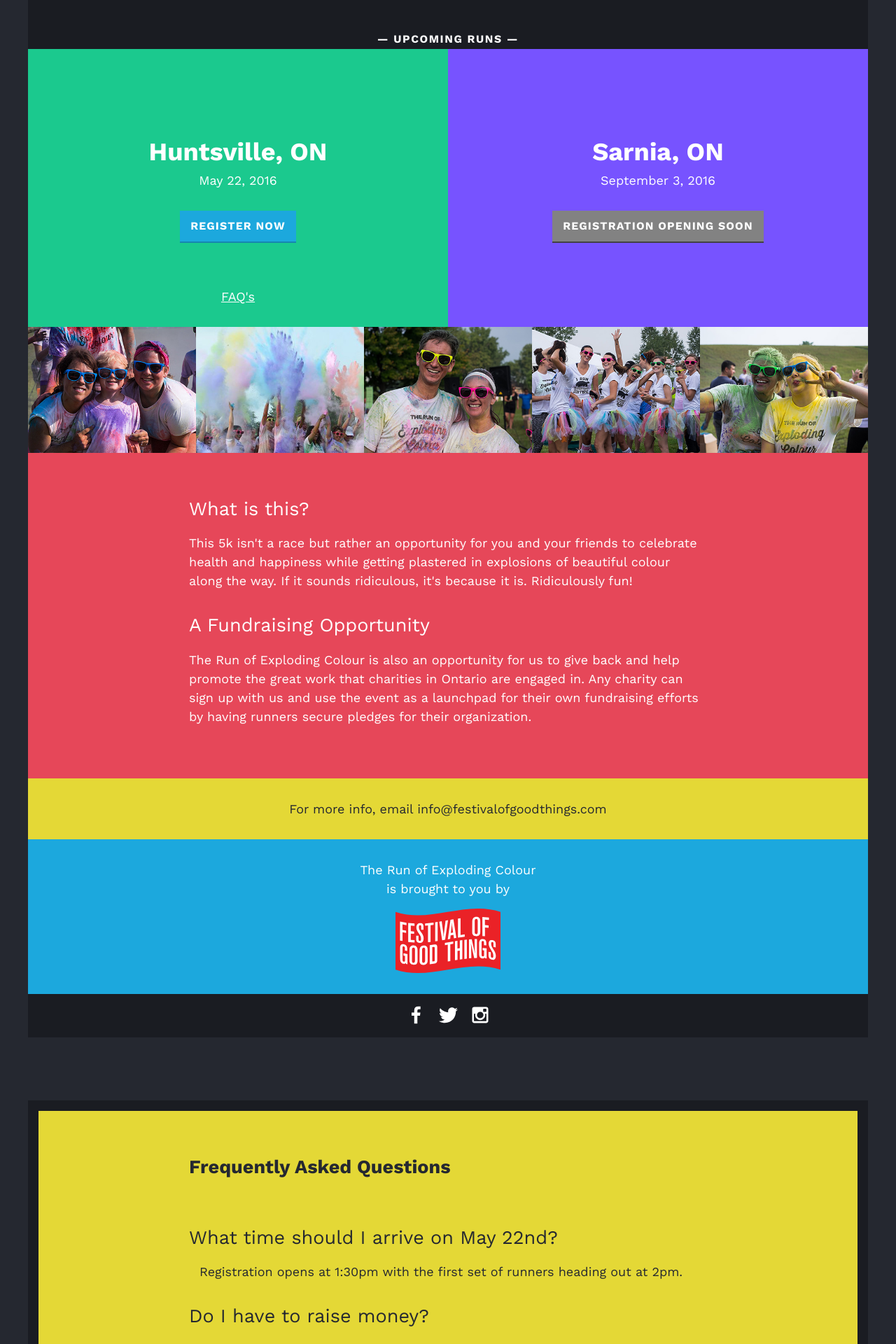
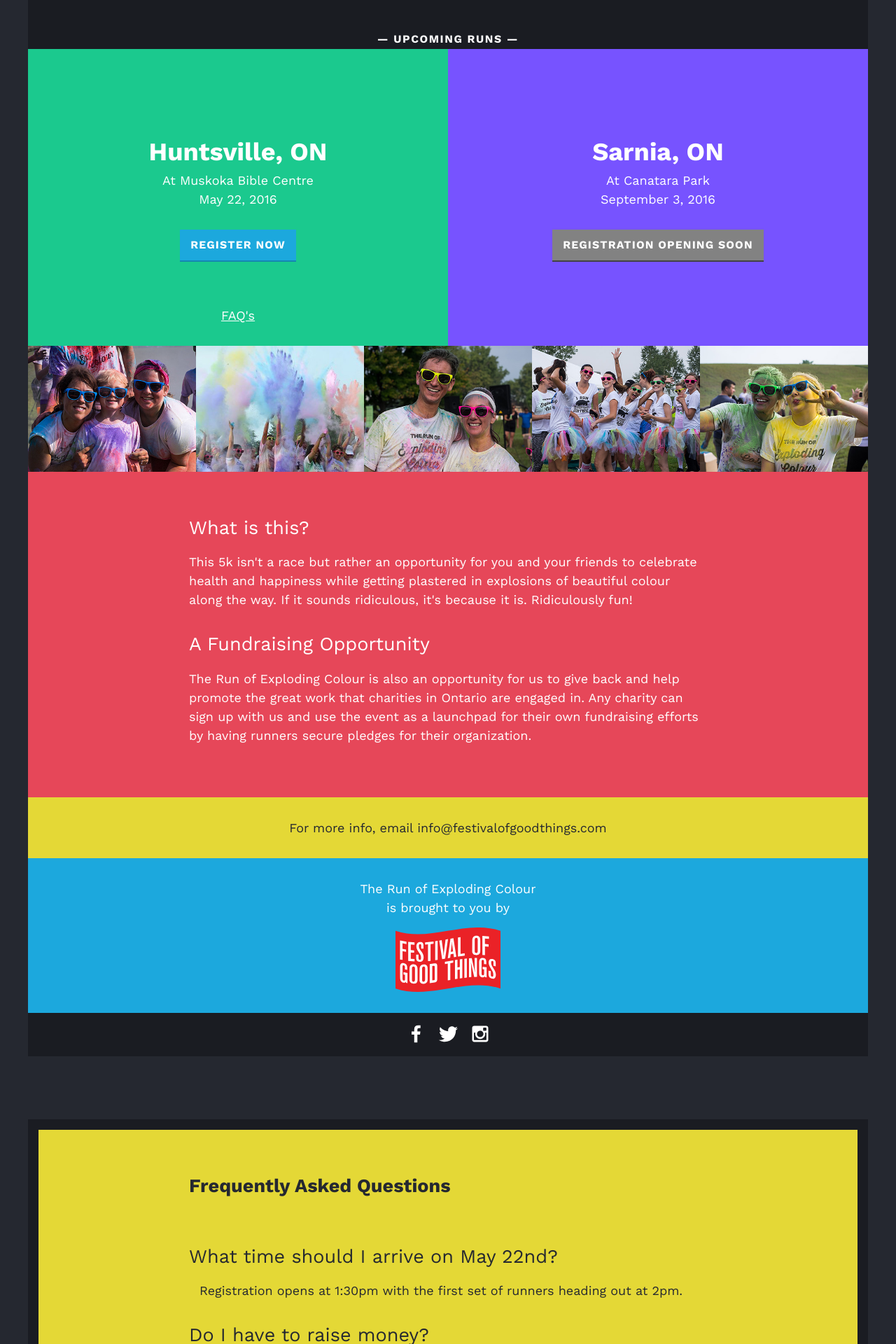
Before and after one commit to storyboardinc/exploding-colour, a Jekyll site: the page built from index.html, in a window 1280 px wide. Shown: the part 623-2543 px from the top of the page at 70% size. Built offline with Jekyll 4.4.1, drawn with Linux system fonts in a browser that asks for light colours.

Commit message:
added locations to raceboxes

```diff
--- a/_layouts/default.html
+++ b/_layouts/default.html
@@ -15,6 +15,7 @@
         <div class="col-half">
           <div class="racebox racebox-1">
             <h3>Huntsville, ON</h3>
+            <a href="https://goo.gl/maps/9SCNL4D516y" target="_blank">At Muskoka Bible Centre</a>
             <div class="date">May 22, 2016</div>
             <a class="btn" href="https://register.explodingcolour.com/register">Register Now</a>
             <div class="faq-link"><a href="#faq">FAQ's</a></div>
@@ -24,6 +25,7 @@
         <div class="col-half">
           <div class="racebox racebox-2">
             <h3>Sarnia, ON</h3>
+            <a href="https://goo.gl/maps/HyGSWrBD6992" target="_blank">At Canatara Park</a>
             <div class="date">September 3, 2016</div>
             <div class="btn btn-soon">Registration Opening Soon</div>
           </div>
--- a/_sass/_layout.scss
+++ b/_sass/_layout.scss
@@ -162,6 +162,10 @@
 
     .btn {
         margin-top: $spacing-unit;
+    }
+
+    a {
+        color: $white;
     }
 }
 
```
